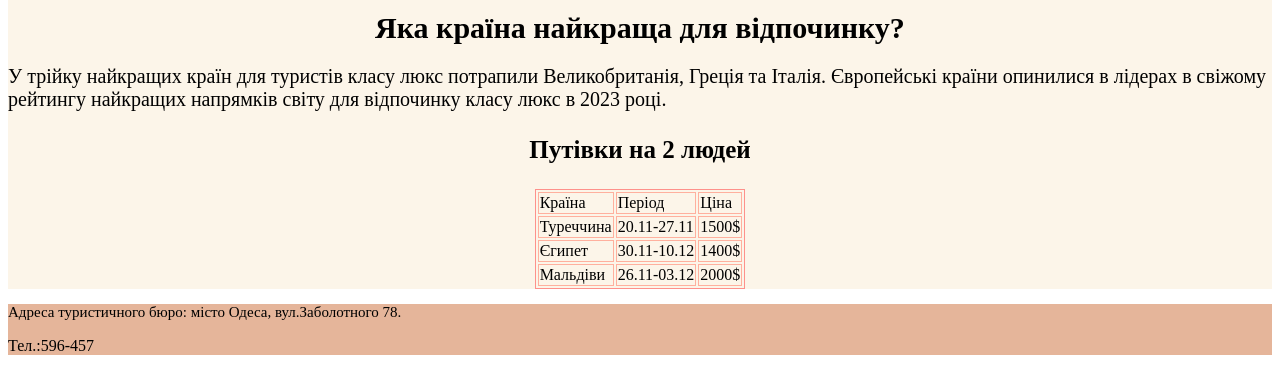
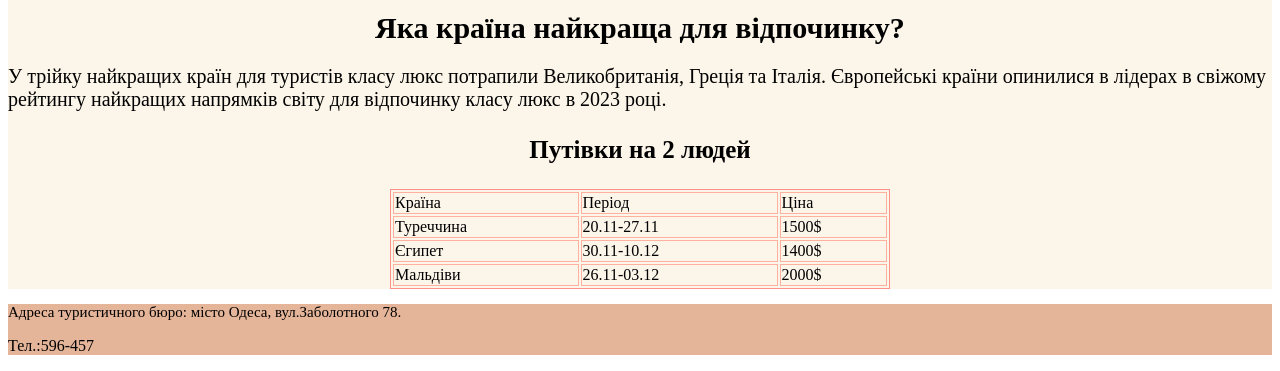
Before and after one commit to CapibarychLogik/Biletska-Inna-, a plain HTML site: page index.html in a window 1280 px wide. Shown: the part 1599-1970 px from the top of the page. Drawn offline with Linux system fonts and the light colour scheme.

Commit message:
Update index.html

```diff
--- a/index.html
+++ b/index.html
@@ -22,7 +22,7 @@
         <h1 style="font-size:30px;background-color:hsl(037, 076%, 095%); text-align:center">Яка країна найкраща для відпочинку?<br/> </h1>
         <p style="font-size:20px">У трійку найкращих країн для туристів класу люкс потрапили Великобританія, Греція та Італія. Європейські країни опинилися в лідерах в свіжому рейтингу найкращих напрямків світу для відпочинку класу люкс в 2023 році.</p>
         <h3 style="font-size:25px;background-color:hsl(037, 076%, 095%); text-align:center" >Путівки на 2 людей</h3>
-<table style="border:1px solid hsl(003, 098%, 077%); margin: auto;">
+<table style="border:1px solid hsl(003, 098%, 077%); margin: auto; width: 500px">
             <tr>
             <td style="border:1px solid hsl(011, 100%, 081%)">Країна</td>
             <td style="border:1px solid hsl(011, 100%, 081%)">Період</td>
```
